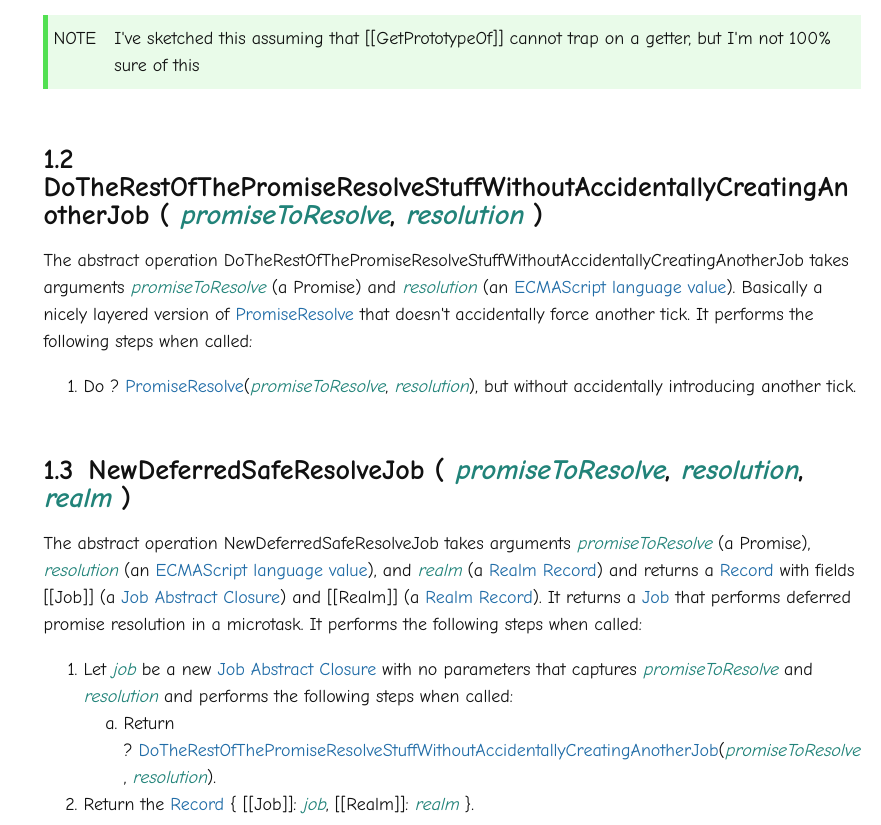
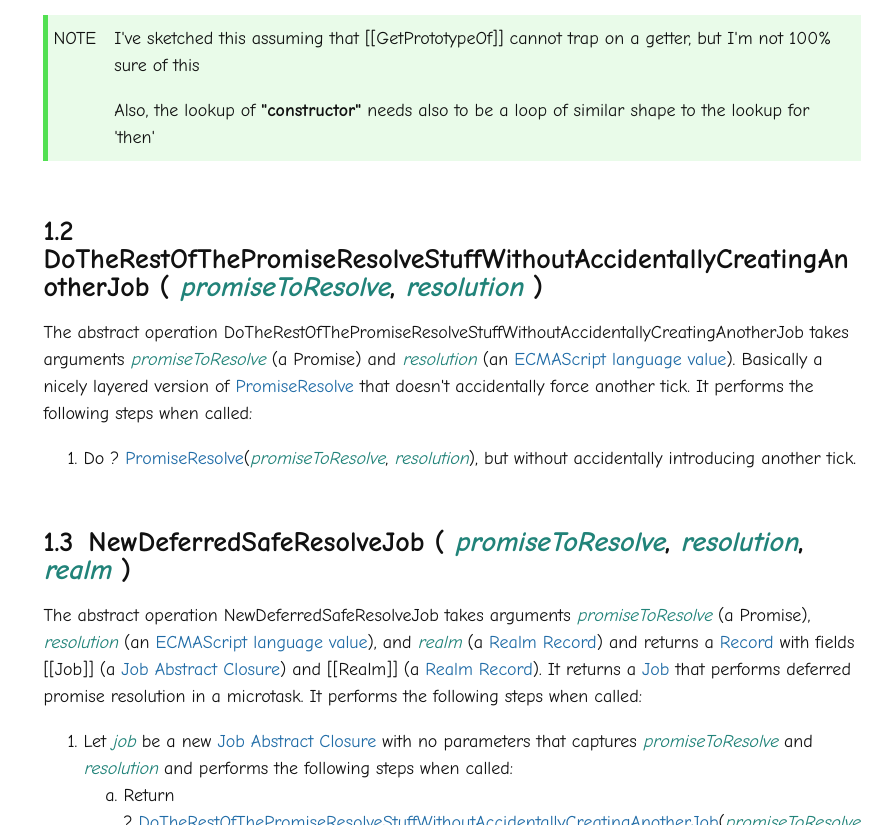
Before and after one commit to tc39/proposal-thenable-curtailment, a plain HTML site: page index.html in a window 1280 px wide. Shown: the part 1016-1841 px from the top of the page, without its empty margins (399-1280 px from the left). Drawn offline with nearby package versions, Linux system fonts and the light colour scheme; a script that the page names is missing.

Commit message:
Deploying to gh-pages from @ tc39/proposal-thenable-curtailment@14d9b7090420e77ed62760ee3ffc0c2094a87a23 🚀

```diff
--- a/index.html
+++ b/index.html
@@ -3982,6 +3982,7 @@ of an impression that this is perfection, done, or even entirely thought through
     <emu-alg><ol><li>Let <var>o</var> be <var>value</var>.</li><li>While <var>o</var> is defined, Repeat:<ol><li>If <var>value</var> <emu-xref href="#sec-object-type"><a href="https://tc39.es/ecma262/#sec-object-type">is not an Object</a></emu-xref>, return <emu-val>false</emu-val>.</li><li>If <var>value</var> has a <var class="field">[[ProxyHandler]]</var> internal slot, return <emu-val>true</emu-val>.</li><li>Let <var>desc</var> be <var>o</var>.<var class="field">[[GetOwnProperty]]</var>(<emu-val>"then"</emu-val>).</li><li>If <var>desc</var> is not <emu-val>undefined</emu-val> and <emu-xref aoid="IsAccessorDescriptor"><a href="https://tc39.es/ecma262/#sec-isaccessordescriptor">IsAccessorDescriptor</a></emu-xref>(<var>desc</var>) is <emu-val>true</emu-val>, return <emu-val>true</emu-val>.</li><li>Set <var>o</var> to <var>o</var>.<var class="field">[[GetPrototypeOf]]</var>().</li></ol></li><li>Let <var>constructorDesc</var> be ?&nbsp;<var>value</var>.<var class="field">[[GetOwnProperty]]</var>(<emu-val>"constructor"</emu-val>).</li><li>If <var>constructorDesc</var> is not <emu-val>undefined</emu-val>, then<ol><li>If <emu-xref aoid="IsAccessorDescriptor"><a href="https://tc39.es/ecma262/#sec-isaccessordescriptor">IsAccessorDescriptor</a></emu-xref>(<var>constructorDesc</var>) is <emu-val>true</emu-val>, return <emu-val>true</emu-val>.</li></ol></li><li>Return <emu-val>false</emu-val>.</li></ol></emu-alg>
     <emu-note><span class="note">Note</span><div class="note-contents">
       <p>I've sketched this assuming that <var class="field">[[GetPrototypeOf]]</var> cannot trap on a getter, but I'm not 100% sure of this</p>
+      <p>Also, the lookup of <emu-val>"constructor"</emu-val> needs also to be a loop of similar shape to the lookup for 'then'</p>
     </div></emu-note>
   </emu-clause>
 
```
